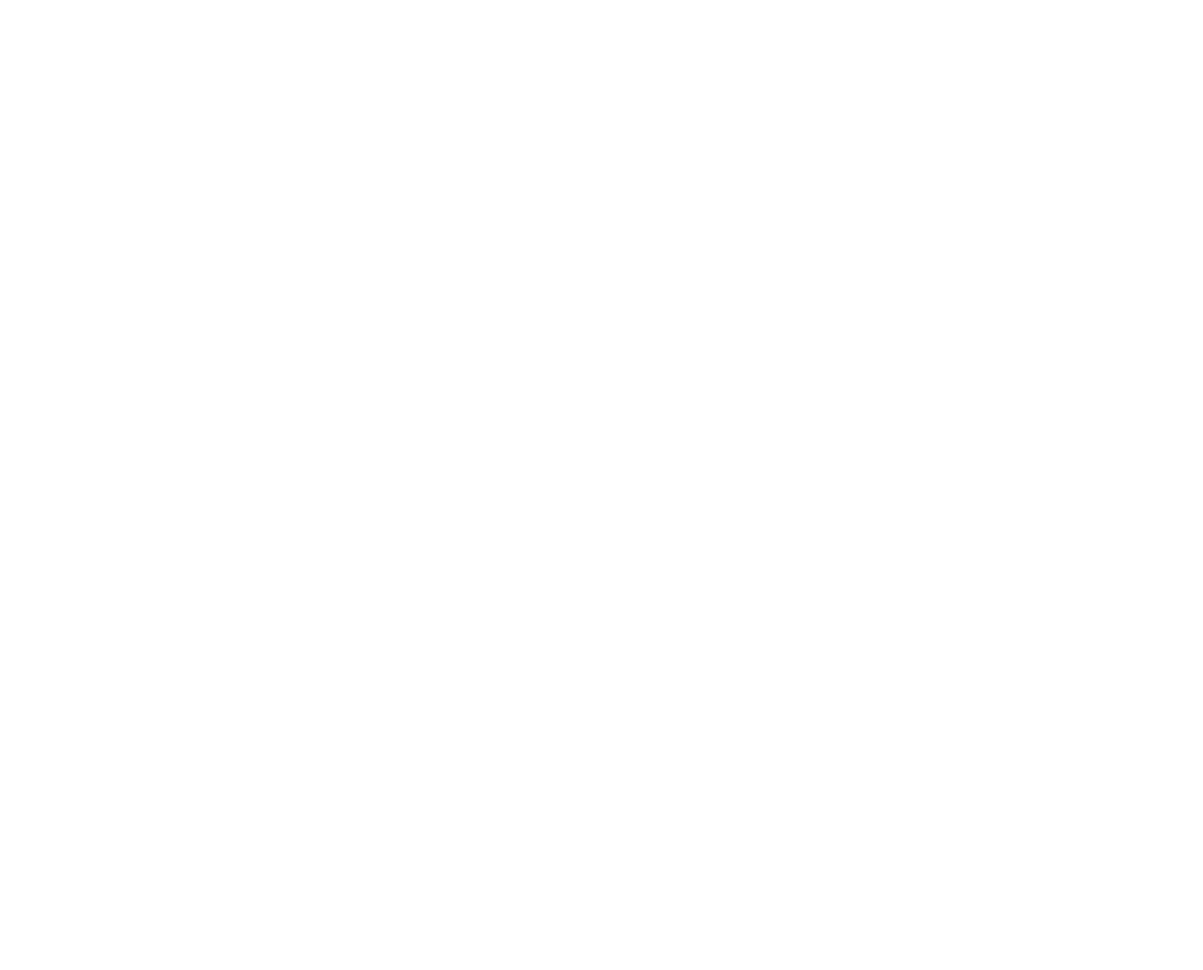
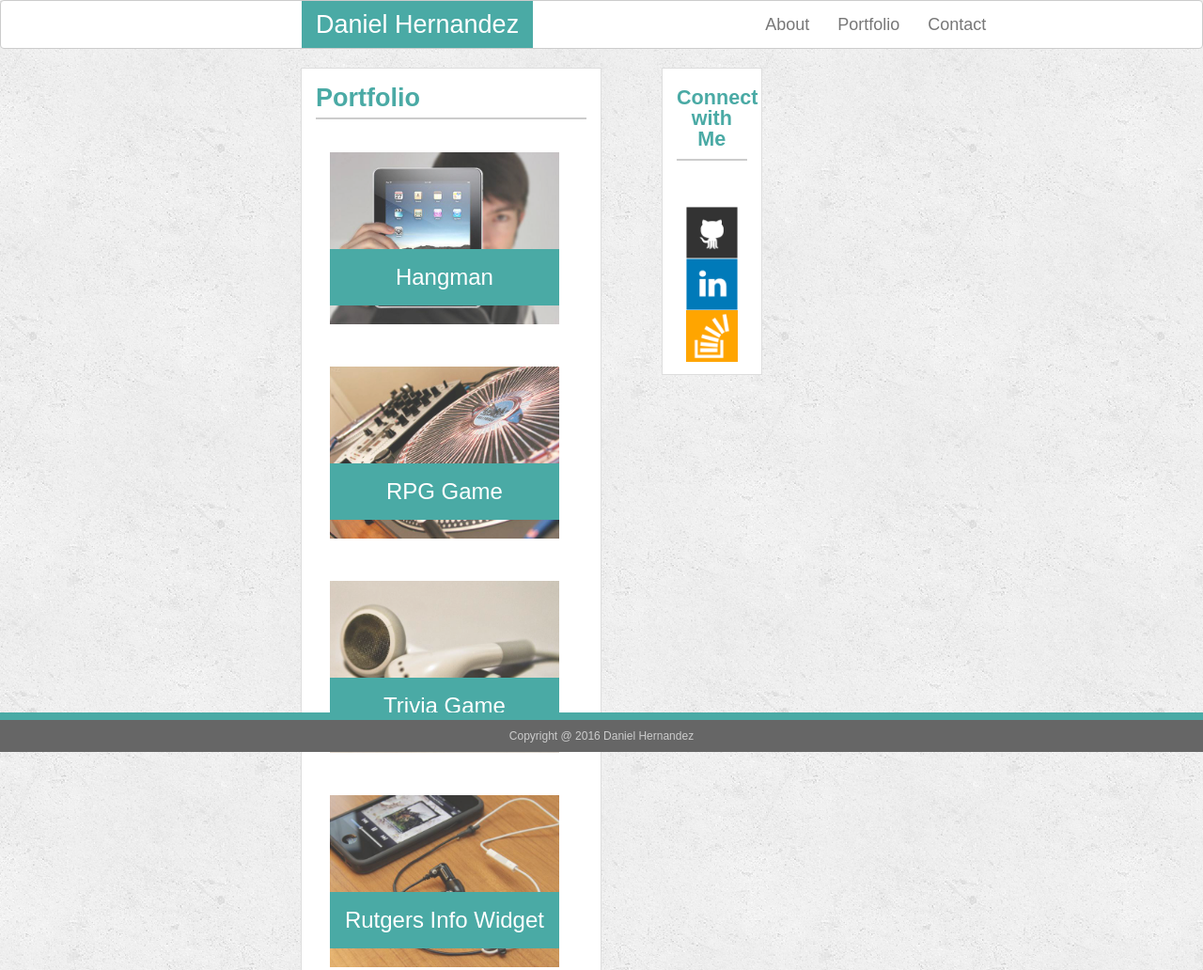
Before and after one commit to weissguts/Bootstrap-Portfolio, a plain HTML site: page portfolio.html in a window 1280 px wide. Shown: the top 1032 px of the page at 94% size. Before the commit the page ends 800 px from the top, so only its background shows below. Drawn offline with nearby package versions, Linux system fonts and the light colour scheme.

Commit message:
Finished portfolio.html

```diff
--- a/assets/css/style.css
+++ b/assets/css/style.css
@@ -21,16 +21,30 @@ body {
     border: 1px solid #ddd;
 }
 
+
+
 .connect-me {
     border: 1px solid #ddd;
     background: #ffffff;
     text-align: center;
     padding-bottom: 1%;
+
 }
 
-.connect-head {
+.connect-side {
     text-align: center;
     font-size: larger;
+    color: #4aaaa5;
+    padding-bottom: 10px;
+    margin-bottom: 15px;
+    line-height: 22px;
+    font-weight: bold;
+    border-bottom: 2px solid #cccccc;
+
+}
+
+.connect-about {
+    font-size: 1.5em;
     color: #4aaaa5;
     padding-bottom: 10px;
     margin-bottom: 15px;
@@ -54,8 +68,57 @@ body {
     text-align: center;
     background: #666;
     border-top: 8px solid #4aaaa5;
+
 }
 
+.row {
+    margin-bottom: 10%;
+}
+
+
+
+
+/**************PORTFOLIO-BEGIN*******************************/
+
+.about-me-port {
+    margin-left: 25%;
+    margin-right: 5%;
+    background: #ffffff;
+    border: 1px solid #ddd;
+}
+
+
+.work {
+    position: relative;
+    width: 274px;
+    margin: 20px 0 25px;
+    overflow: auto;
+}
+
+.work:nth-child(even) {
+    margin-right: 40px;
+}
+
+.work img {
+    width: 100%;
+    border: 0 none;
+    opacity: 0.8;
+}
+
+.work h3 {
+    position: absolute;
+    bottom: 20px;
+    width: 89%;
+    padding: 15px;
+    margin-bottom: 0;
+    font-weight: 300;
+    line-height: 30px;
+    color: #fff;
+    text-align: center;
+    background: #4aaaa5;
+    border-bottom: 0;
+}
+/**************PORTFOLIO-END*******************************/
 
 /**************NAVBAR-BEGIN*******************************/
 .navbar-default {
--- a/portfolio.html
+++ b/portfolio.html
@@ -0,0 +1,100 @@
+<!DOCTYPE html>
+<html lang="en">
+<head>
+    <meta charset="utf-8">
+    <meta http-equiv="X-UA-Compatible" content="IE=edge">
+    <meta name="viewport" content="width=device-width, initial-scale=1">
+    <!-- The above 3 meta tags *must* come first in the head; any other head content must come *after* these tags -->
+    <title>Bootstrap Daniel Hernandez Portfolio</title>
+
+    <!-- Bootstrap -->
+    <link href="assets/css/bootstrap.css" rel="stylesheet">
+    <link href="assets/css/style.css" rel="stylesheet">
+
+    <script src="https://oss.maxcdn.com/html5shiv/3.7.3/html5shiv.min.js"></script>
+    <script src="https://oss.maxcdn.com/respond/1.4.2/respond.min.js"></script>
+
+</head>
+
+<body>
+
+<nav class="navbar navbar-default">
+    <!-- Brand and toggle get grouped for better mobile display -->
+    <div class="navbar-header">
+        <button type="button" data-target="#navbarCollapse" data-toggle="collapse" class="navbar-toggle">
+            <span class="sr-only">Toggle navigation</span>
+            <span class="icon-bar"></span>
+            <span class="icon-bar"></span>
+            <span class="icon-bar"></span>
+        </button>
+        <a href="index.html" class="navbar-brand">Daniel Hernandez</a>
+    </div>
+    <!-- Collection of nav links and other content for toggling -->
+    <div id="navbarCollapse" class="collapse navbar-collapse">
+        <ul class="nav navbar-nav">
+            <li><a href="index.html">About</a></li>
+            <li><a href="portfolio.html">Portfolio</a></li>
+            <li><a href="contact.html">Contact</a></li>
+        </ul>
+    </div>
+</nav>
+
+<section id="main-container" class="container-fluid">
+    <div class="row">
+        <div class="col-lg-3 about-me-port">
+            <h2 class="connect-about">Portfolio</h2>
+            <div class="work col-xs-1">
+                <img src="assets/images/technics-q-c-640-480-1.jpg" alt="hangman">
+
+                <h3>Hangman</h3>
+            </div>
+            <div class="work col-xs-1">
+                <img src="assets/images/technics-q-c-640-480-2.jpg" alt="RPG Game">
+
+                <h3>RPG Game</h3>
+            </div>
+            <div class="work col-xs-1">
+                <img src="assets/images/technics-q-c-640-480-5.jpg" alt="Trivia Game">
+
+                <h3>Trivia Game</h3>
+            </div>
+            <div class="work col-xs-1">
+                <img src="assets/images/technics-q-c-640-480-7.jpg" alt="Rutgers Info Widget">
+
+                <h3>Rutgers Info Widget</h3>
+            </div>
+            <div class="work col-md-1">
+                <img src="assets/images/technics-q-c-640-480-9.jpg" alt="Rock Paper Scissors">
+
+                <h3>Rock Paper Scissors</h3>
+            </div>
+
+        </div>
+
+        <div class="col-lg-1 connect-me">
+            <h3 class="connect-side">Connect with Me</h3><br>
+
+            <a href="https://github.com/weissguts"><img src="assets/images/github-128.png" class="social" alt="GitHub" /></a>
+            <a href="https://www.linkedin.com/in/daniel-hernandez-687942101/"><img src="assets/images/linkedin-128.png" class="social" alt="LinkedIn" /></a>
+            <a href="https://stackoverflow.com/users/6489455/daniel-hernandez"><img src="assets/images/stackoverflow-128.png" class="social" alt="Stack Overflow" /></a>
+
+
+        </div>
+
+    </div>
+
+</section>
+
+
+<footer class="footer navbar-fixed-bottom footer-custom">
+    Copyright @ 2016 Daniel Hernandez
+</footer>
+
+
+<!-- jQuery (necessary for Bootstrap's JavaScript plugins) -->
+<script src="https://ajax.googleapis.com/ajax/libs/jquery/1.12.4/jquery.min.js"></script>
+<!-- Include all compiled plugins (below), or include individual files as needed -->
+<script src="js/bootstrap.min.js"></script>
+
+</body>
+</html>
```
Also changed, not shown: index.html (+2 -2 lines).
